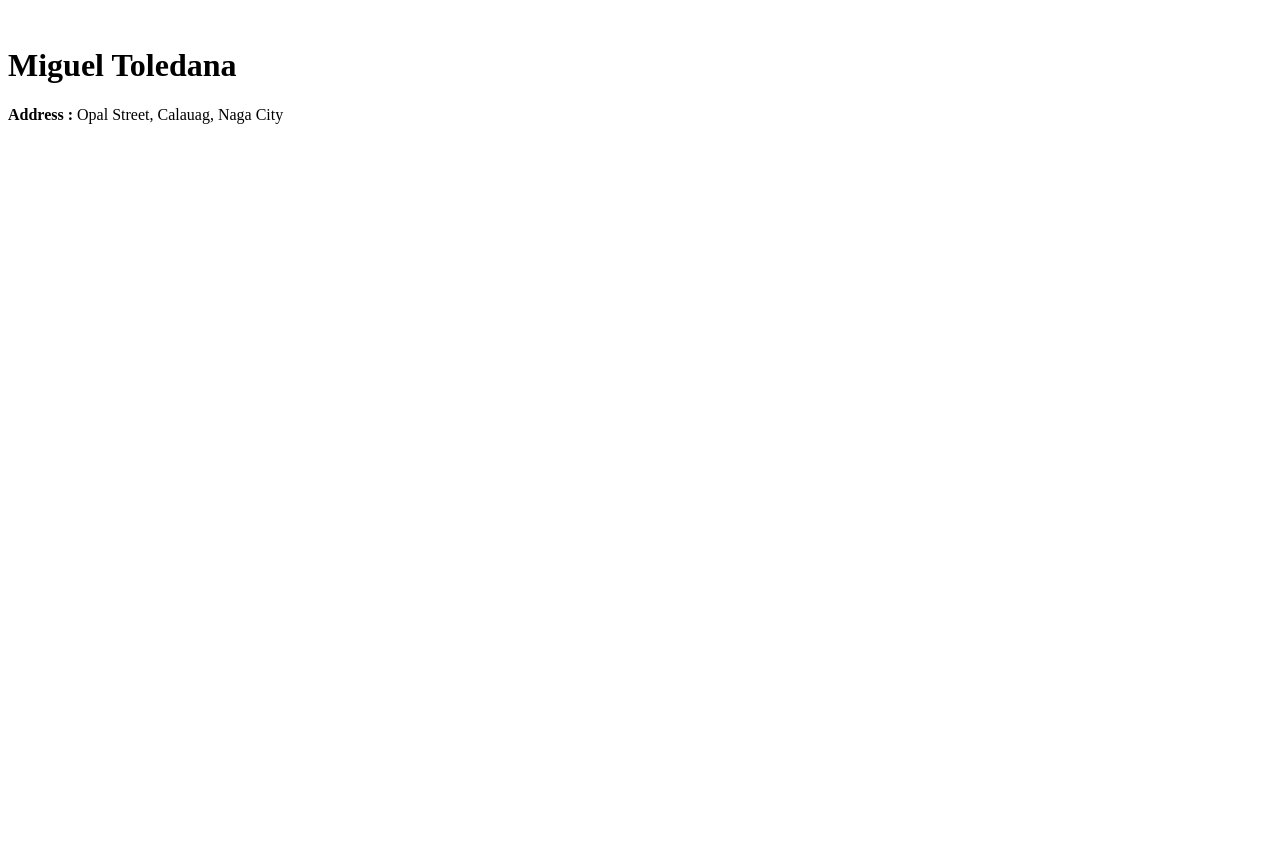
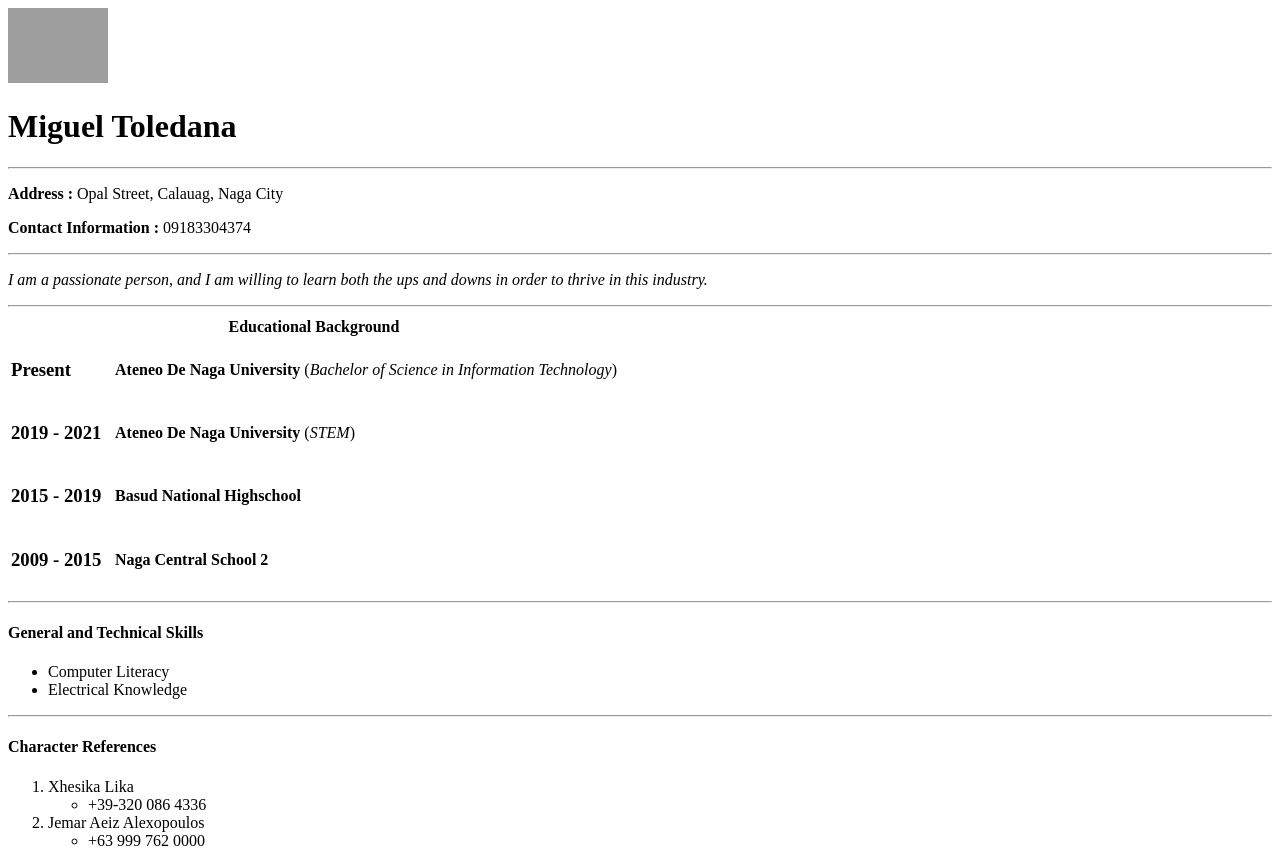
Before and after one commit to Incarnage/resume, a plain HTML site: page index.html in a window 1280 px wide. Before the commit the page ends 800 px from the top, so only its background shows below. Drawn offline with Linux system fonts and the light colour scheme; grey boxes are pictures that could not be loaded.

Commit message:
Update index.html

```diff
--- a/index.html
+++ b/index.html
@@ -1,11 +1,63 @@
 <!DOCTYPE html>
 
 <html>
-
-<img src="">
+    <head>
+        <title>
+            Resume
+        </title>
+    </head>
+<body>
+<img src="IMG_20230130_215214.jpg" width="100px">
 
 <h1>Miguel Toledana</h1>
+<hr>
 
 <p><b>Address : </b>Opal Street, Calauag, Naga City</p>
+<p><b>Contact Information : </b> 09183304374</p>
+<hr>
+<p style="font-size: 8"><i>I am a passionate person, and I am willing to learn both the ups and downs in order to thrive in this industry.</i> </p>
+<hr>
+<table>
+    <th colspan="2">Educational Background</th>
+
+    <tr>
+        <td width="100"><h3>Present</h3></td>
+        <td><b>Ateneo De Naga University</b> (<i>Bachelor of Science in Information Technology</i>)</td>
+    </tr>
+
+    <tr>
+        <td><h3>2019 - 2021</h3></td>
+        <td><b>Ateneo De Naga University</b> (<i>STEM</i>)</td>
+    </tr>
+
+    <tr>
+        <td><h3>2015 - 2019</h3></td>
+        <td><b>Basud National Highschool</b></td>
+    </tr>
+
+    <tr>
+        <td><h3>2009 - 2015</h3></td>
+        <td><b>Naga Central School 2</b></td>
+    </tr>
+</table>
+<hr>
+<h4>General and Technical Skills</h4>
+<ul>
+    <li>Computer Literacy</li>
+    <li>Electrical Knowledge</li>
+</ul>
+<hr>
+<h4>Character References</h4>
+<ol>
+    <li>Xhesika Lika</li>
+        <ul>
+            <li>+39-320 086 4336</li>
+        </ul>
+    <li>Jemar Aeiz Alexopoulos</li>
+        <ul>
+            <li>+63 999 762 0000</li>
+        </ul>
+</ol>
+</body>
 
 </html>
```
